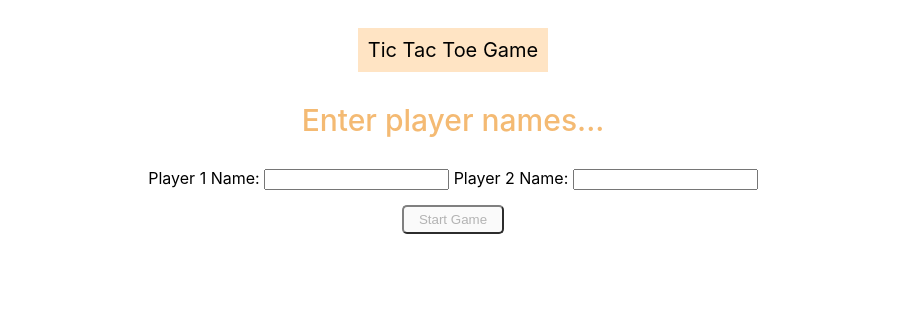
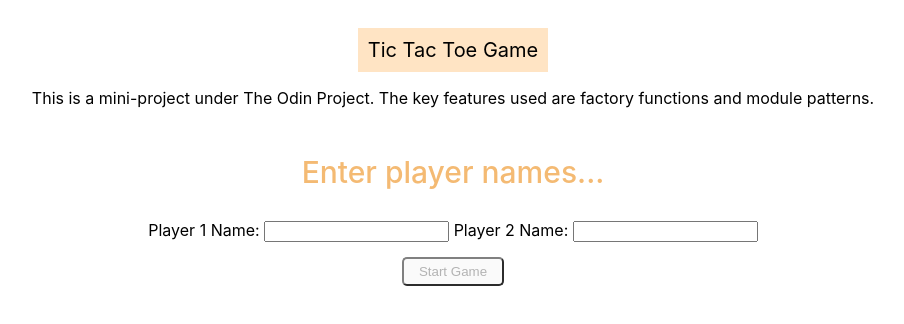
Before and after one commit to jyhw123/tictactoe, a plain HTML site: page tictactoe.html in a window 1280 px wide. Shown: the whole page, without its empty margins (187-1091 px from the left). Drawn offline with Linux system fonts and the light colour scheme.

Commit message:
populated readme and minor changes to html

```diff
--- a/tictactoe.html
+++ b/tictactoe.html
@@ -8,6 +8,8 @@
 </head>
 <body>
     <p class="title">Tic Tac Toe Game</p>
+    <p>This is a mini-project under The Odin Project. The key features used are factory functions and module patterns. </p>
+
     <p class="action"></p>
     <div class="nameInputs">
         <label for="player1textbox">Player 1 Name:</label>
```
Also changed, not shown: 1 other file.
